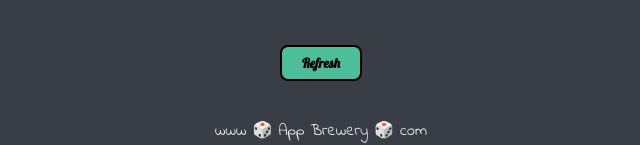
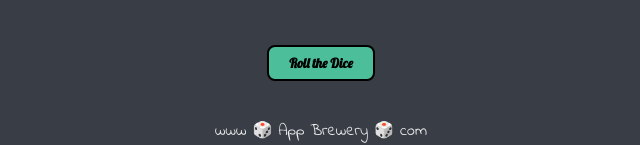
Before and after one commit to SkSay777/Dice-Game, a plain HTML site: page index.html in a window 1280 px wide. Shown: the part 703-848 px from the top of the page, without its empty margins (319-959 px from the left). Drawn offline with Linux system fonts and the light colour scheme.

Commit message:
Update index.html

```diff
--- a/index.html
+++ b/index.html
@@ -23,7 +23,7 @@
       </div>
 
       <div>
-        <button class="btn" <a href="#" onclick="window.location.reload(true);">Refresh</a></button>
+        <button class="btn" <a href="#" onclick="window.location.reload(true);">Roll the Dice</a></button>
       </div>
     </div>
 
```
